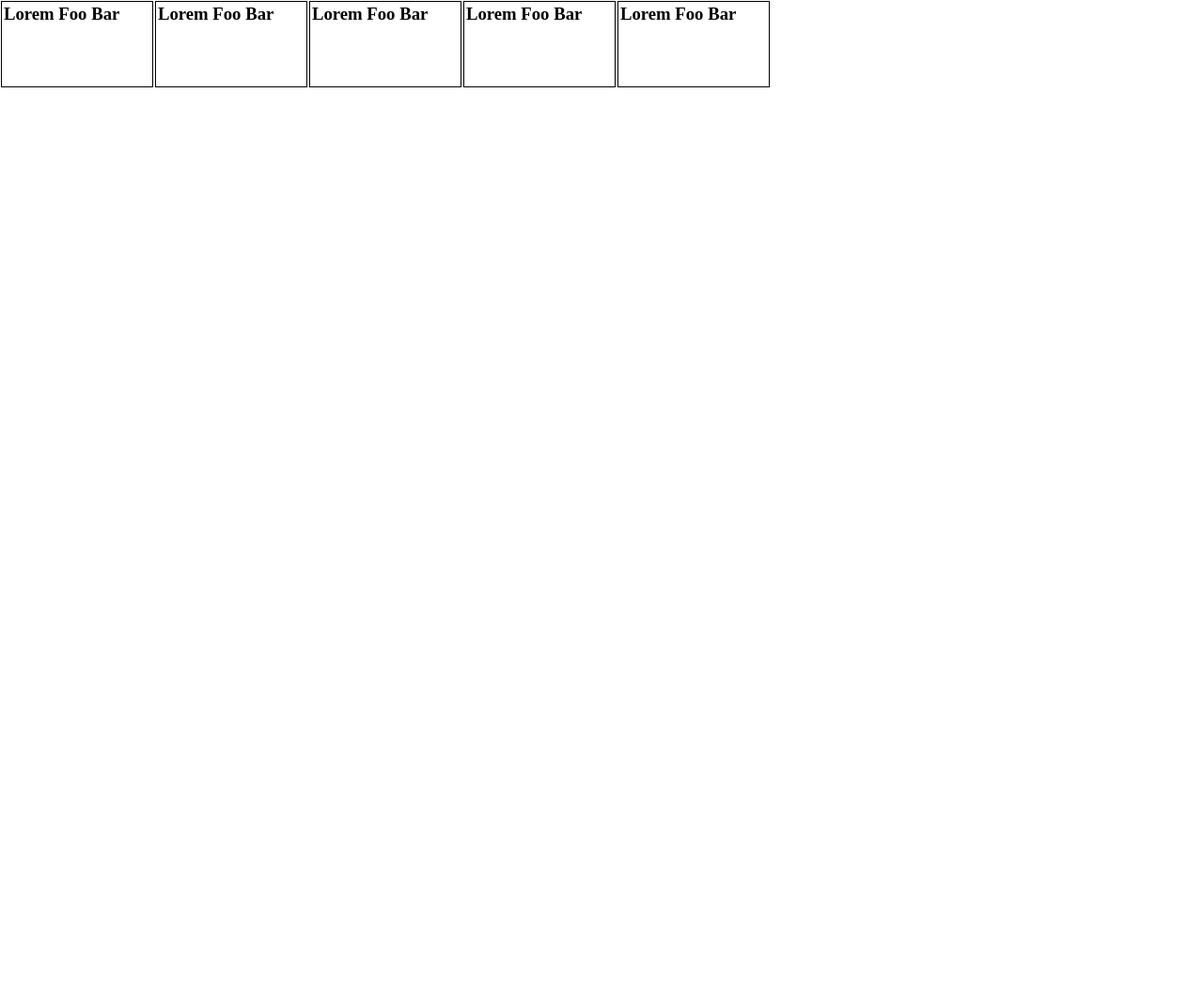
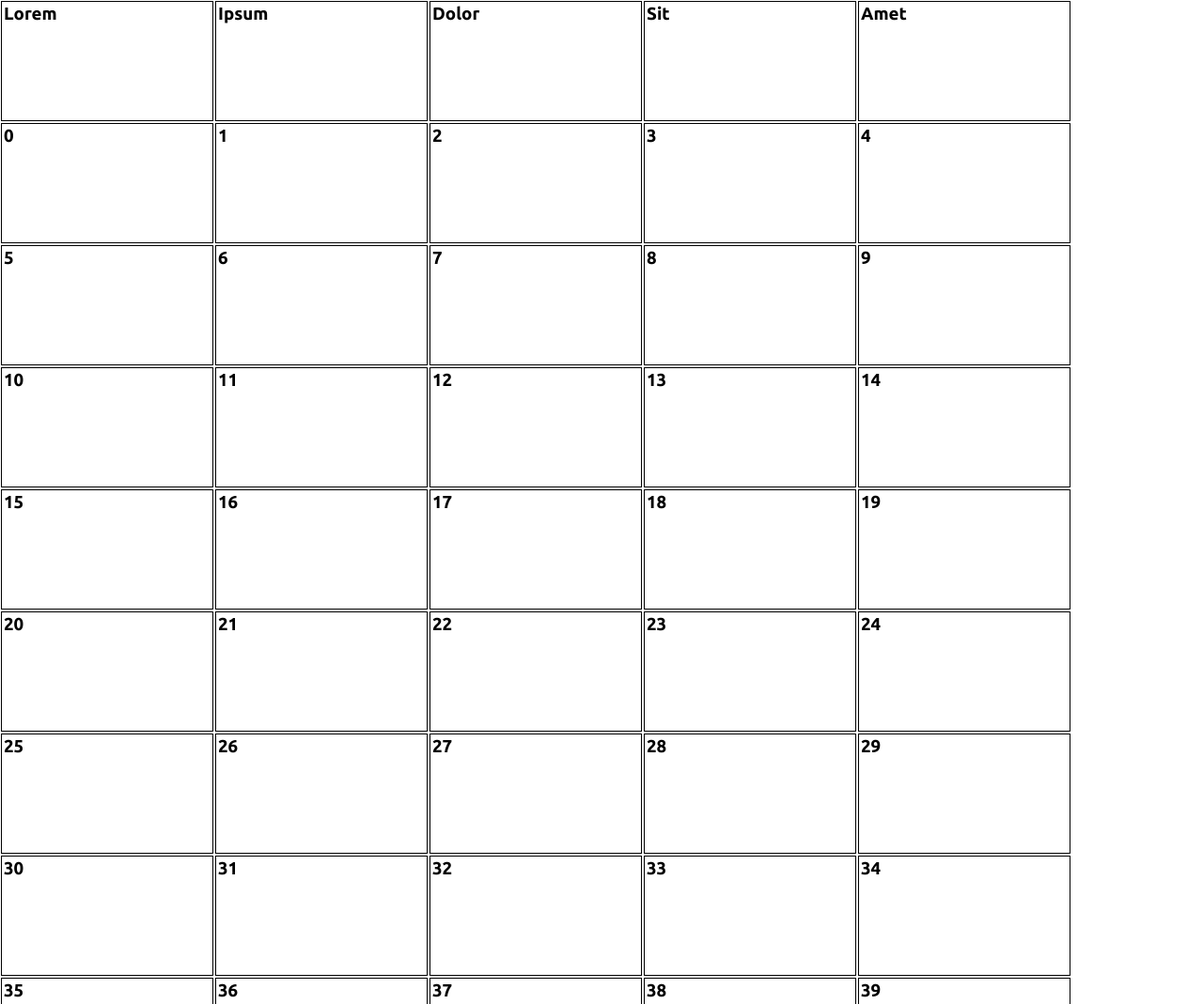
Before and after one commit to BennettRand/Dr-Wattson, a plain HTML site: page software/web/index.html in a window 1280 px wide. Shown: the top 1069 px of the page at 94% size. Before the commit the page ends 800 px from the top, so only its background shows below. Drawn offline with Linux system fonts and the light colour scheme.

Commit message:
Generator method, fonts

```diff
--- a/software/web/css/style.css
+++ b/software/web/css/style.css
@@ -1,14 +1,25 @@
 body
 {
+	font-family: 'Open Sans', sans-serif;
 	margin: 0;
 	padding: 0;
+}
+
+h1
+{
+	font-family: 'Michroma', sans-serif;
+}
+
+h2,h3,h4,h5
+{
+	font-family: 'Ubuntu', sans-serif;
 }
 
 .device
 {
 	float: left;
-	width: 160px;
-	height: 90px;
+	width: 224px;
+	height: 126px;
 	border: 1px solid black;
 	margin: 1px;
 }
@@ -16,3 +27,7 @@ body
 {
 	margin: 2px;
 }
+
+/*font-family: 'Michroma', sans-serif;
+font-family: 'Open Sans', sans-serif;
+font-family: 'Ubuntu', sans-serif;*/
--- a/software/web/index.html
+++ b/software/web/index.html
@@ -2,25 +2,11 @@
 <html>
 	<head>
 		<meta charset="utf-8"/>
+		<link href='http://fonts.googleapis.com/css?family=Michroma|Open+Sans|Ubuntu:400,700,500' rel='stylesheet' type='text/css'>
 		<link href='css/style.css' rel='stylesheet' type='text/css'/>
 		<title>UI</title>
 	</head>
 	<body>
-		<div class="device">
-			<h3>Lorem Foo Bar</h3>
-		</div>
-		<div class="device">
-			<h3>Lorem Foo Bar</h3>
-		</div>
-		<div class="device">
-			<h3>Lorem Foo Bar</h3>
-		</div>
-		<div class="device">
-			<h3>Lorem Foo Bar</h3>
-		</div>
-		<div class="device">
-			<h3>Lorem Foo Bar</h3>
-		</div>
-		<script type="text/javascript" src="script/slideshow.js"></script>
+		<script type="text/javascript" src="js/script.js"></script>
 	</body>
 </html>
--- a/software/web/js/script.js
+++ b/software/web/js/script.js
@@ -1,3 +1,19 @@
-var the_body = getElementsByTagName("body")[0];
+var the_body = document.getElementsByTagName("body")[0];
 
-console.log(the_body);
+// console.log(the_body.innerHTML);
+
+function appendDevice(name)
+{
+	the_body.innerHTML += "<div class=\"device\"><h3>" + name + "</h3></div>";
+}
+
+appendDevice("Lorem");
+appendDevice("Ipsum");
+appendDevice("Dolor");
+appendDevice("Sit");
+appendDevice("Amet");
+
+for (var i=0;i<100;i++)
+{
+	appendDevice(i.toString());
+}
```
